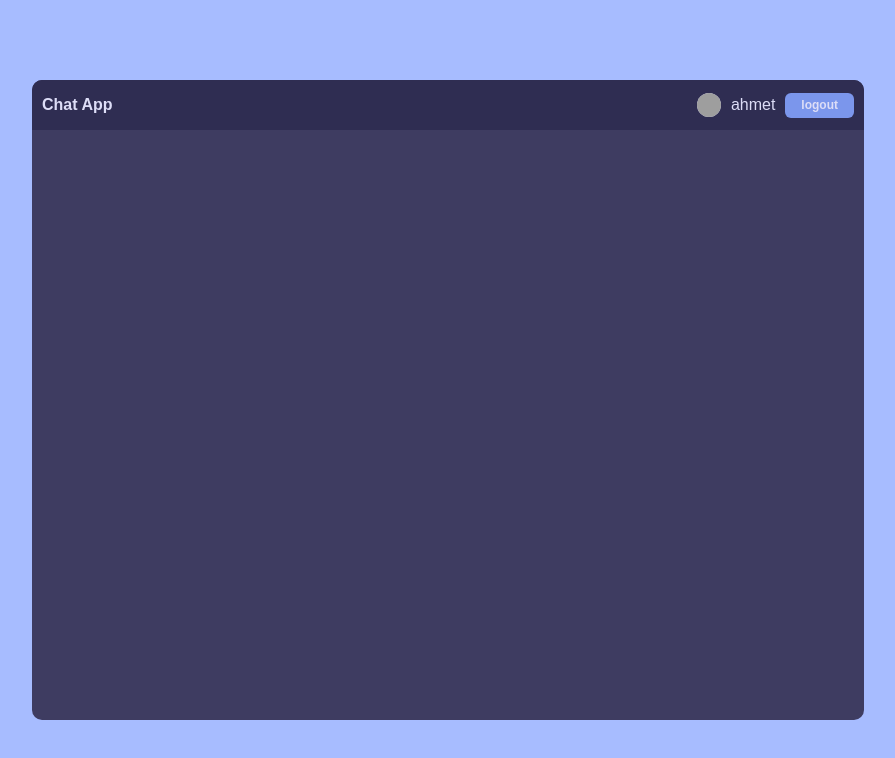
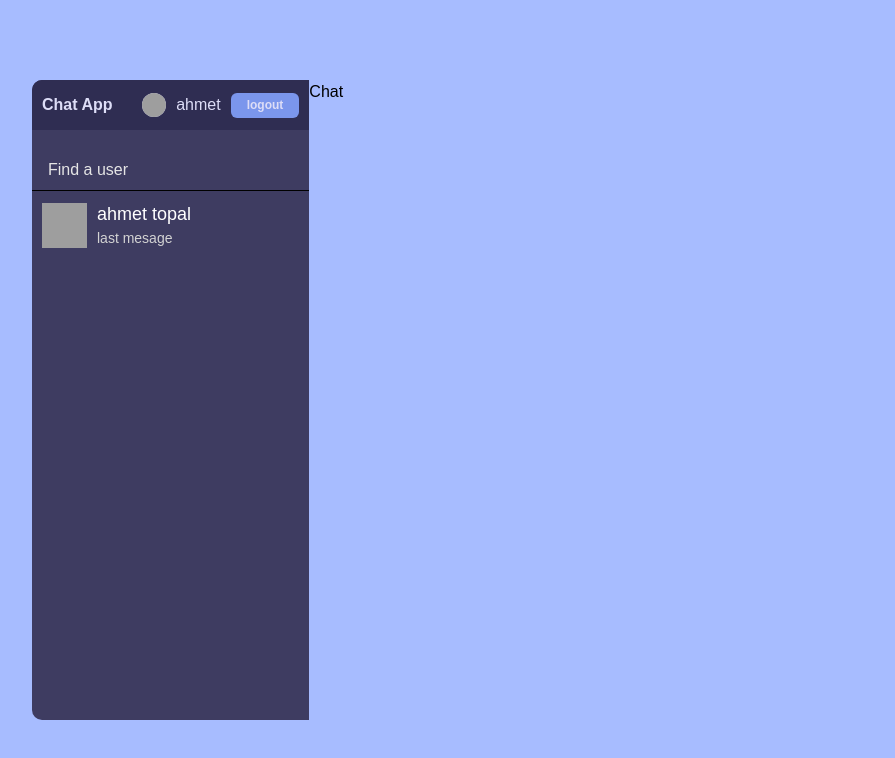
Before and after one commit to ahmettopal/react-chat-app, a React (Create React App) app: page / in a window 1280 px wide. Shown: the top 758 px of the page, without its empty margins (192-1087 px from the left). Built offline with nearby package versions, Linux system fonts and the light colour scheme; grey boxes are pictures that could not be loaded.

Commit message:
add search bar & chats list component

```diff
--- /dev/null
+++ b/src/components/Chat.js
@@ -0,0 +1,10 @@
+import React from 'react'
+import { Box } from '@chakra-ui/react'
+
+const Chat = () => {
+  return (
+    <Box flex={2}>Chat</Box>
+  )
+}
+
+export default Chat
--- /dev/null
+++ b/src/components/Chats.js
@@ -0,0 +1,26 @@
+import React from "react";
+import { Box, Text, Image } from "@chakra-ui/react";
+import {UserCard} from '.';
+
+const Chats = () => {
+  return (
+    <Box>
+      <Box
+        p={"10px"}
+        display="flex"
+        alignItems={"center"}
+        gap="10px"
+        color={"white"}
+        cursor={"pointer"}
+      >
+        <UserCard
+        image="https://gravatar.com/avatar/95b7296fed7f11ce97c25385025a77fd?s=400&d=robohash&r=x"
+        username="ahmet topal"
+        message="last mesage"
+        />
+      </Box>
+    </Box>
+  );
+};
+
+export default Chats;
--- /dev/null
+++ b/src/components/Search.js
@@ -0,0 +1,20 @@
+import React, { useState } from "react";
+import { Box } from "@chakra-ui/react";
+import { Input } from ".";
+
+const Search = () => {
+  const [username, setUsername] = useState("");
+  return (
+    <Box borderBottom={"1px"}>
+      <Box p={"10px"}></Box>
+      <Input
+        type={"text"}
+        placeholder="Find a user"
+        onChange={(e) => setUsername(e.target.value)}
+        value={username}
+      />
+    </Box>
+  );
+};
+
+export default Search;
--- a/src/components/Sidebar.js
+++ b/src/components/Sidebar.js
@@ -1,11 +1,13 @@
 import React from "react";
 import { Box } from "@chakra-ui/react";
-import { Navbar } from '.';
+import { Navbar, Search , Chats} from ".";
 
 const Sidebar = () => {
   return (
     <Box flex={1} backgroundColor={"#3e3c61"} position={"relative"}>
-      <Navbar/>
+      <Navbar />
+      <Search />
+      <Chats />
     </Box>
   );
 };
--- /dev/null
+++ b/src/components/cards/UserCard.js
@@ -0,0 +1,20 @@
+import React from "react";
+import { Box, Text, Image } from "@chakra-ui/react";
+
+const UserCard = ({ image, username, message }) => {
+  return (
+    <>
+      <Image src={image} alt="" w={"45px"} h={"45px"} />
+      <Box>
+        <Text fontSize={"18px"} fontWeight={"500"}>
+          {username}
+        </Text>
+        <Text fontSize={"14px"} color={"lightgray"}>
+          {message}
+        </Text>
+      </Box>
+    </>
+  );
+};
+
+export default UserCard;
--- /dev/null
+++ b/src/components/inputs/Input.js
@@ -0,0 +1,16 @@
+import React from "react";
+import { Input as CInput } from "@chakra-ui/react";
+
+const Input = ({ ...props }) => {
+  return (
+    <CInput
+      type="text"
+      border={"none"}
+      color={"gray"}
+      outline={"none"}
+      {...props}
+    />
+  );
+};
+
+export default Input;
--- a/src/pages/Home.js
+++ b/src/pages/Home.js
@@ -1,6 +1,6 @@
 import React from "react";
 import { Box } from "@chakra-ui/react";
-import { Sidebar } from "../components";
+import { Sidebar, Chat } from "../components";
 
 const Home = () => {
   return (
@@ -19,6 +19,7 @@ const Home = () => {
         overflow={"hidden"}
       >
         <Sidebar />
+        <Chat/>
       </Box>
     </Box>
   );
```
Also changed, not shown: src/components/index.js (+9 -4 lines).
